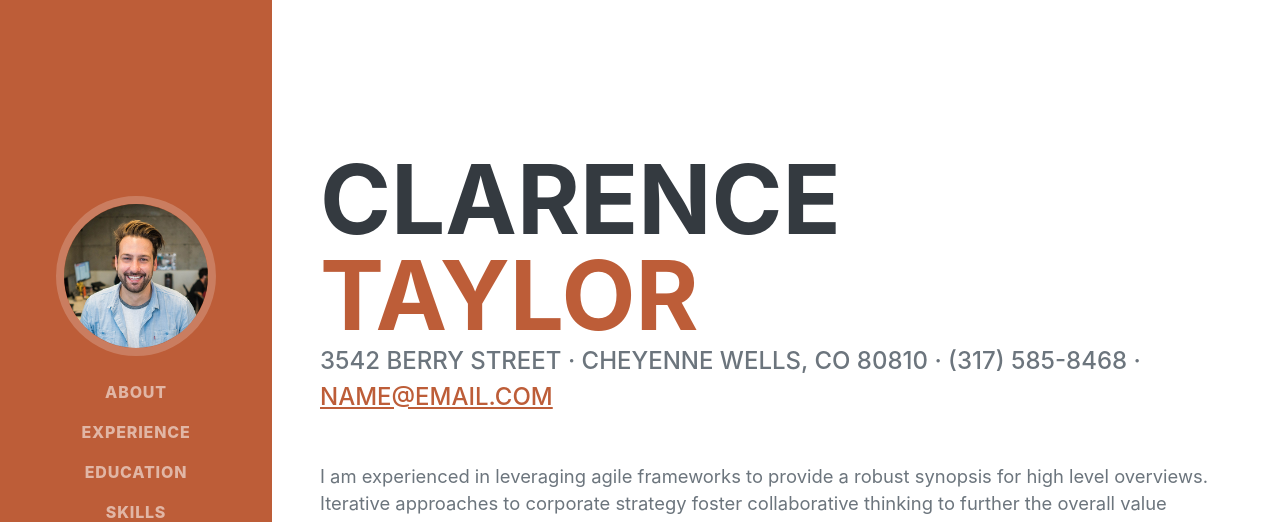
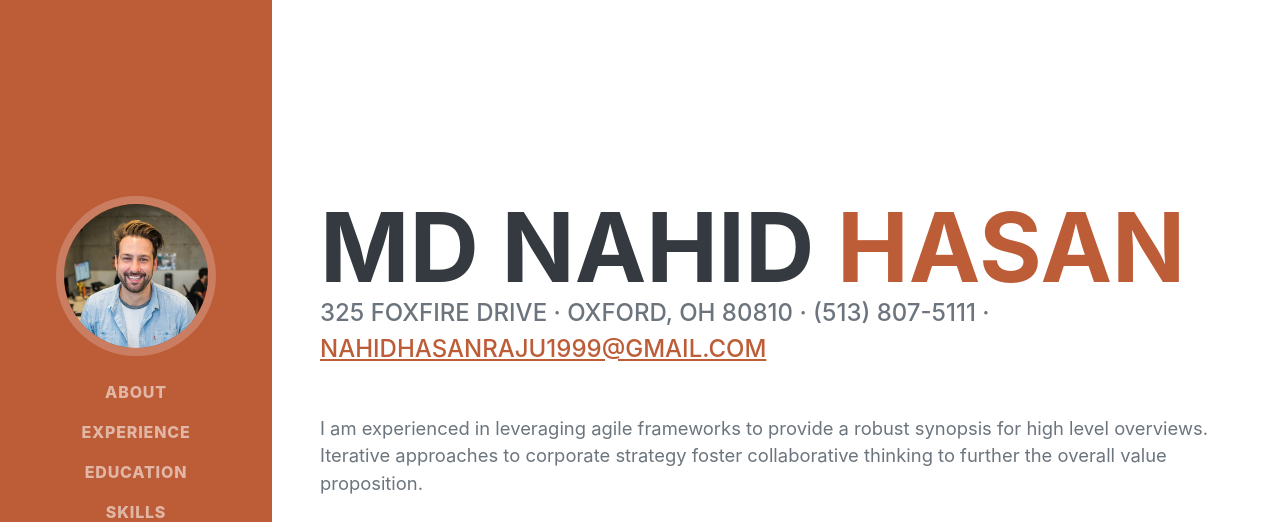
Before and after one commit to zarin-subha-nowshin/zarin-subha-nowshin.github.io, a website: page dist/index.html in a window 1280 px wide. Shown: the top 522 px of the page. Drawn offline with nearby package versions, Linux system fonts and the light colour scheme; a web font is replaced by a local one.

Commit message:
Adjust about section info

```diff
--- a/dist/index.html
+++ b/dist/index.html
@@ -40,12 +40,12 @@
             <section class="resume-section" id="about">
                 <div class="resume-section-content">
                     <h1 class="mb-0">
-                        Clarence
-                        <span class="text-primary">Taylor</span>
+                        Md Nahid
+                        <span class="text-primary">Hasan</span>
                     </h1>
                     <div class="subheading mb-5">
-                        3542 Berry Street · Cheyenne Wells, CO 80810 · (317) 585-8468 ·
-                        <a href="mailto:name@email.com">name@email.com</a>
+                        325 Foxfire drive · Oxford, OH 80810 · (513) 807-5111 ·
+                        <a href="mailto:name@email.com">nahidhasanraju1999@gmail.com</a>
                     </div>
                     <p class="lead mb-5">I am experienced in leveraging agile frameworks to provide a robust synopsis for high level overviews. Iterative approaches to corporate strategy foster collaborative thinking to further the overall value proposition.</p>
                     <div class="social-icons">
```
Also changed, not shown: src/assets/img/profile.jpg.
